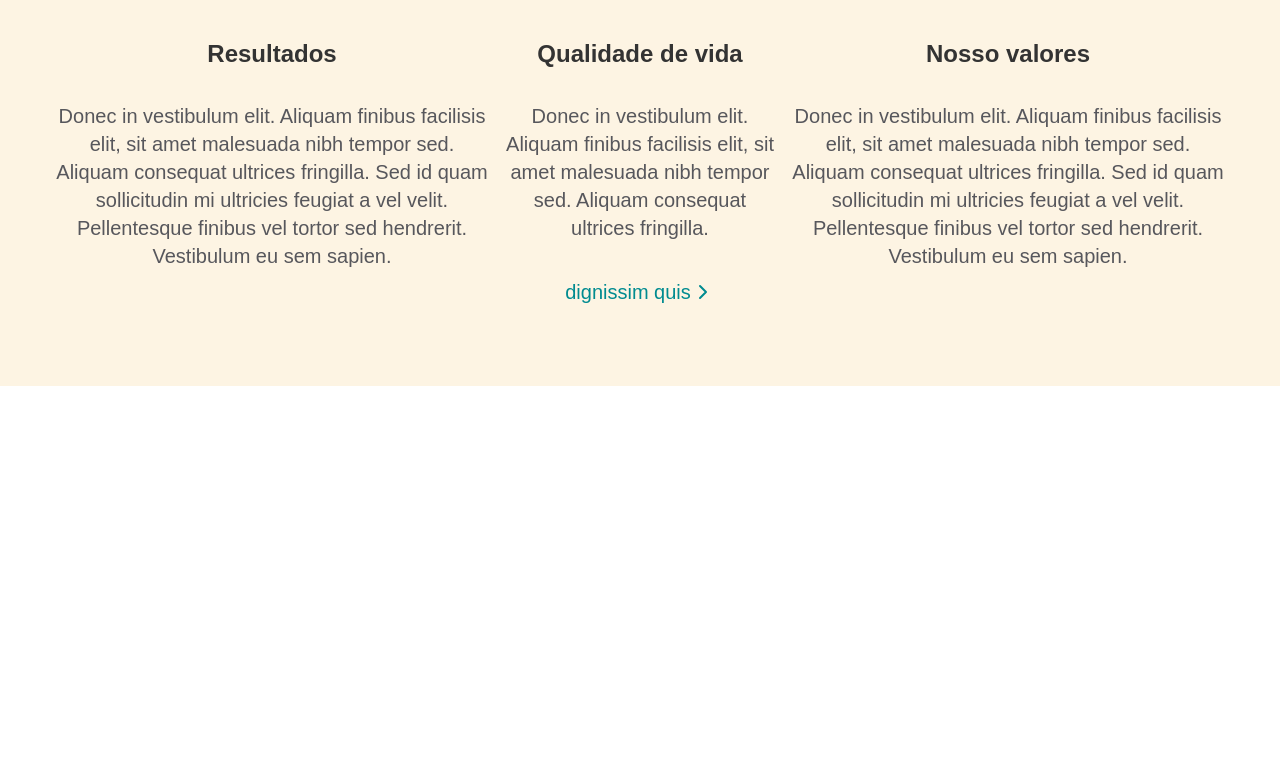
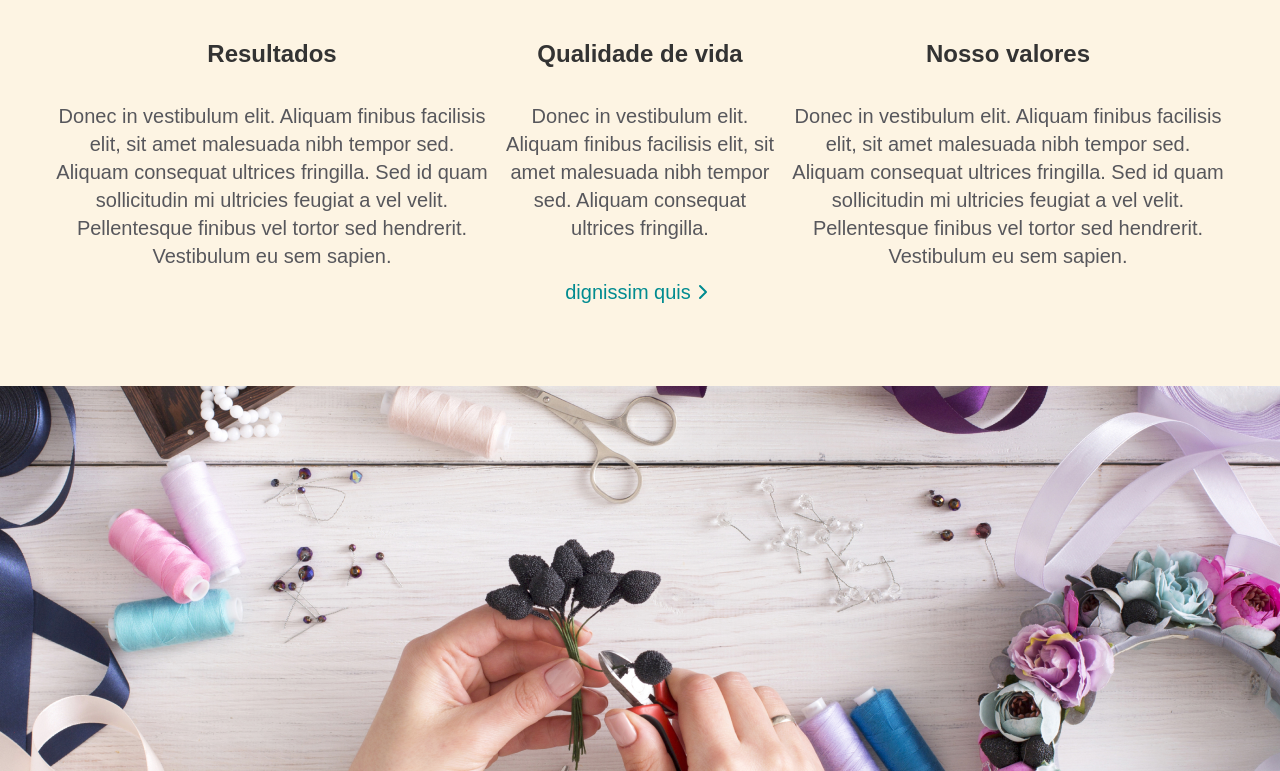
Before and after one commit to mateusbirtann/elo7-dev-challenge, a Next.js app: page / in a window 1280 px wide. Shown: the part 1980-2751 px from the top of the page. Before the commit the page ends 2366 px from the top, so only its background shows below. Built offline with nearby package versions, Linux system fonts and the light colour scheme; a web font is replaced by a local one.

Commit message:
feat: Add service image section component

```diff
--- a/app/page.tsx
+++ b/app/page.tsx
@@ -2,6 +2,7 @@ import { Header } from '@/components/header';
 import { BenefitsSection } from '@/components/home/benefits-section';
 import { HeroDescriptionSection } from '@/components/home/hero-description-section';
 import { ReviewSection } from '@/components/home/review-section';
+import { ServiceImageSection } from '@/components/home/service-image-section';
 import { TeamSection } from '@/components/home/team-section';
 
 export default function HomePage() {
@@ -12,6 +13,7 @@ export default function HomePage() {
       <ReviewSection />
       <TeamSection />
       <BenefitsSection />
+      <ServiceImageSection />
     </main>
   );
 }
--- /dev/null
+++ b/components/home/service-image-section.tsx
@@ -0,0 +1,22 @@
+import Image from 'next/image';
+
+export function ServiceImageSection() {
+  return (
+    <>
+      <Image
+        src="/service-desktop.png"
+        alt="Mãos de uma pessoa criando uma coroa de flores com fita e tesoura"
+        className="hidden h-[385px] w-full object-cover sm:block"
+        width={1440}
+        height={385}
+      />
+      <Image
+        src="/service-mobile.png"
+        alt="Mãos de uma pessoa criando uma coroa de flores com fita e tesoura"
+        className="h-[258px] w-full object-cover sm:hidden"
+        width={360}
+        height={258}
+      />
+    </>
+  );
+}
```
Also changed, not shown: public/service-desktop.png (added), public/service-mobile.png (added).
